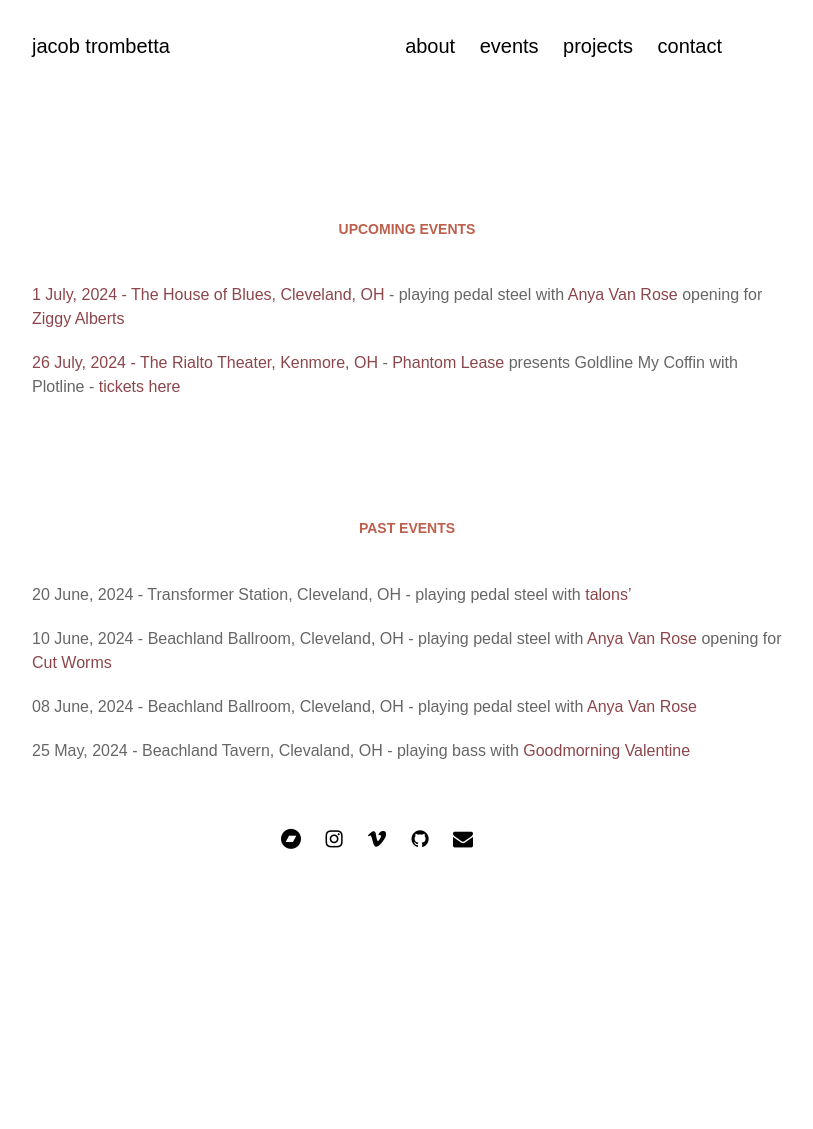
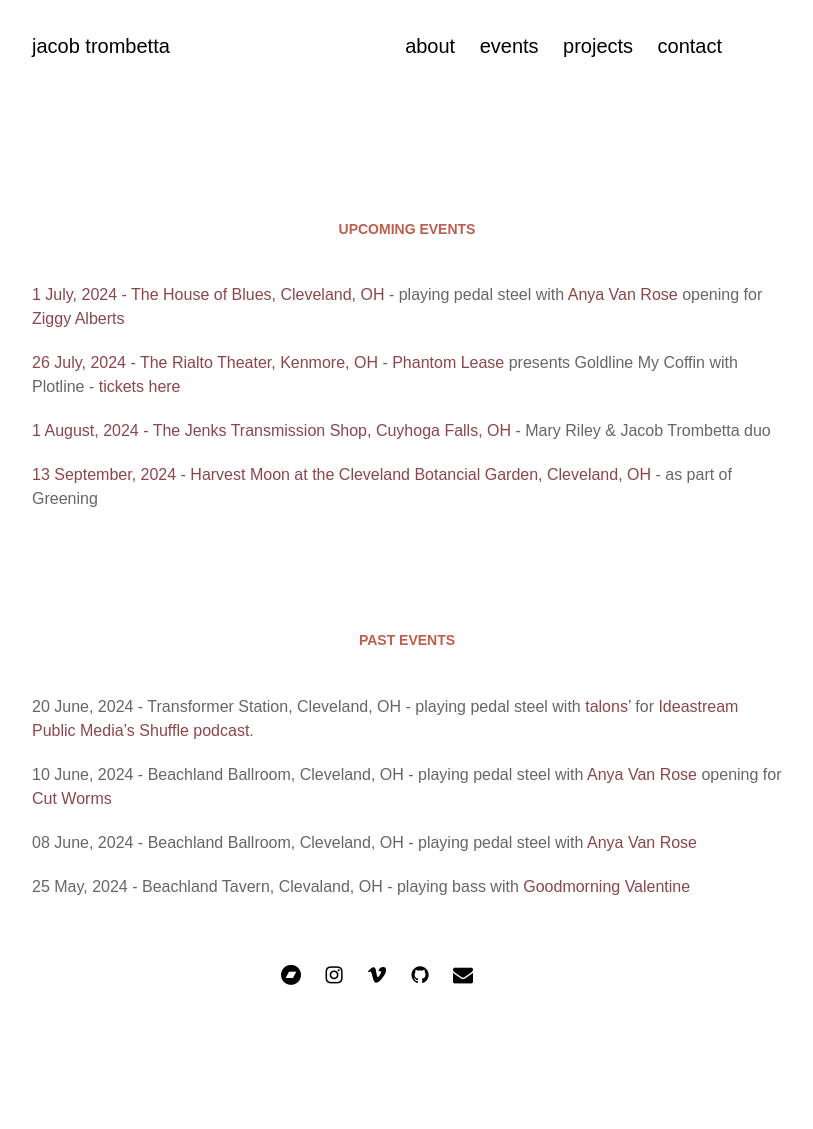
Before and after one commit to jacobtrombetta/jacobtrombetta.github.io, a Jekyll site: the page built from pages/events.md, in a window 1280 px wide. Shown: the whole page, without its empty margins (263-1076 px from the left). Built offline with Jekyll 4.4.1, drawn with Linux system fonts in a browser that asks for light colours; nearby versions of some CDN libraries; some web fonts are replaced; before the commit the page ends 993 px from its top, so only the background shows below that.

Commit message:
add events

```diff
--- a/pages/events.md
+++ b/pages/events.md
@@ -9,9 +9,13 @@ permalink: /events
 
 [26 July, 2024 - The Rialto Theater, Kenmore, OH](https://www.therialtotheatre.com/calendar/2024/7/26/phantom-lease-plotline-072624) - [Phantom Lease](/projects/phantom_lease) presents Goldline My Coffin with Plotline - [tickets here](https://www.therialtotheatre.com/tickets/phantom-lease-plotline-072624)
 
+[1 August, 2024 - The Jenks Transmission Shop, Cuyhoga Falls, OH](https://jenks1929.com/pages/live-music-performance) - Mary Riley & Jacob Trombetta duo
+
+[13 September, 2024 - Harvest Moon at the Cleveland Botancial Garden, Cleveland, OH](https://holdenfg.org/events/cleveland-botanical-garden/harvest-moon/) - as part of Greening
+
 ### Past events
 
-20 June, 2024 - Transformer Station, Cleveland, OH - playing pedal steel with [talons'](https://talons.bandcamp.com/)
+20 June, 2024 - Transformer Station, Cleveland, OH - playing pedal steel with [talons'](https://talons.bandcamp.com/) for [Ideastream Public Media's Shuffle podcast](https://www.npr.org/podcasts/520550717/shuffle).
 
 10 June, 2024 - Beachland Ballroom, Cleveland, OH - playing pedal steel with [Anya Van Rose](https://www.anyavanrose.com/) opening for [Cut Worms](https://www.cut-worms.com/)
 
```
